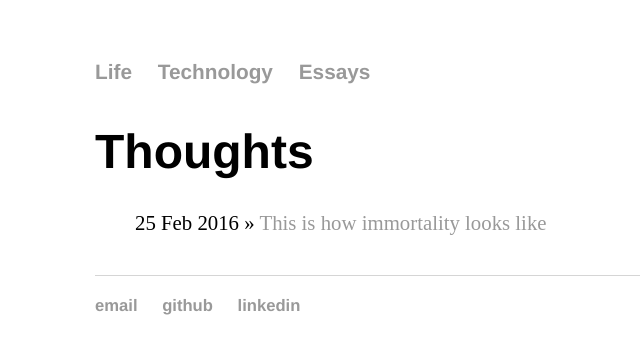
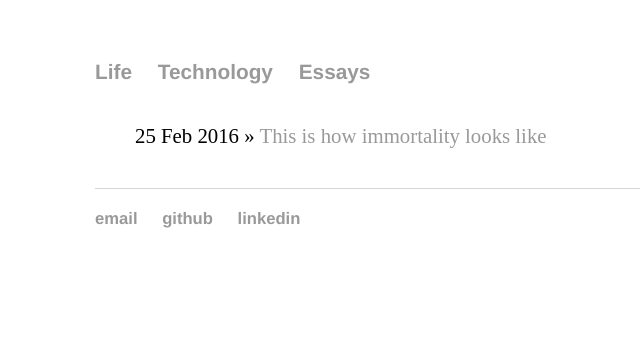
Before and after one commit to nsorros/nsorros.github.io, a Jekyll site: the page built from blog/index.html, in a window 1280 px wide. Shown: the top 354 px of the page, without its empty margins (97-737 px from the left). Built offline with Jekyll 4.4.1, drawn with Linux system fonts in a browser that asks for light colours.

Commit message:
Update index.html

```diff
--- a/blog/index.html
+++ b/blog/index.html
@@ -1,8 +1,7 @@
 ---
 layout: default
-title: Thoughts
+title: Essays
 ---
-	<h1>{{ page.title }}</h1>
 	<ul class="posts">
 
 	  {% for post in site.posts %}
```
